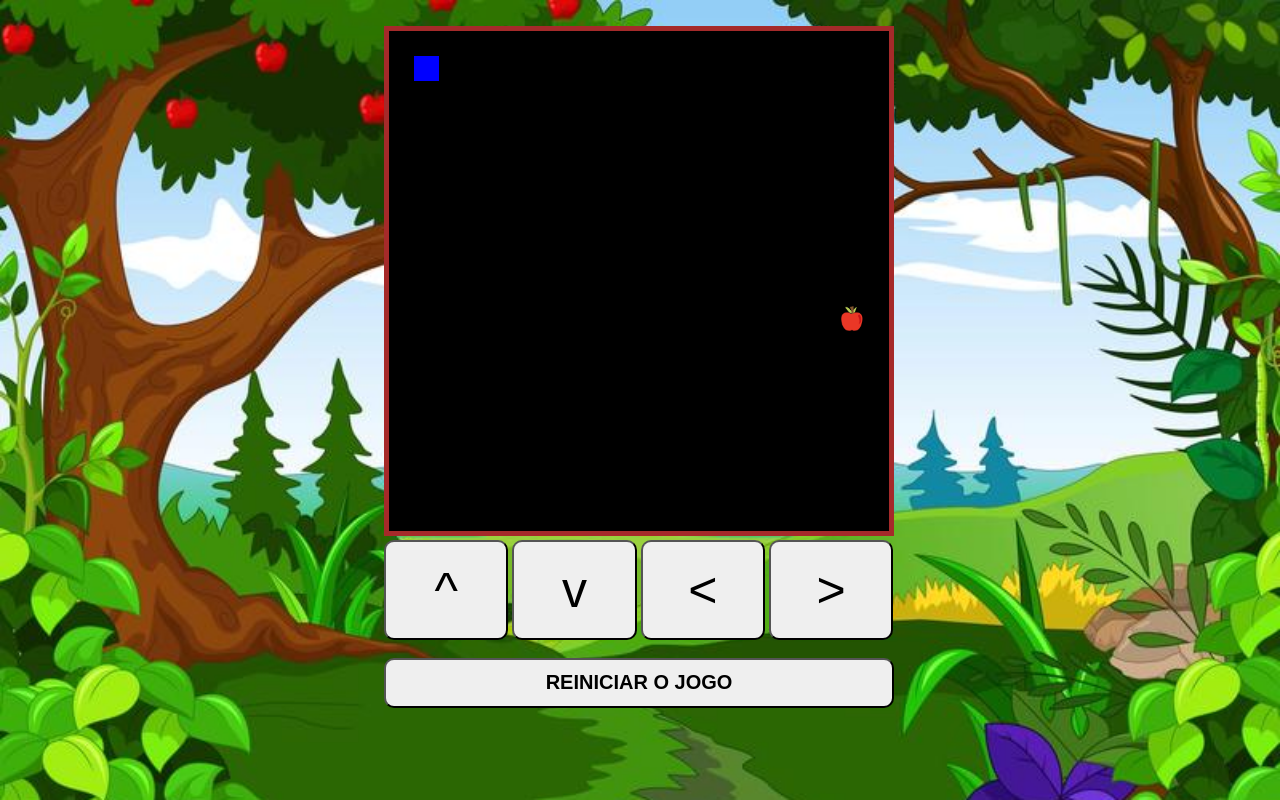
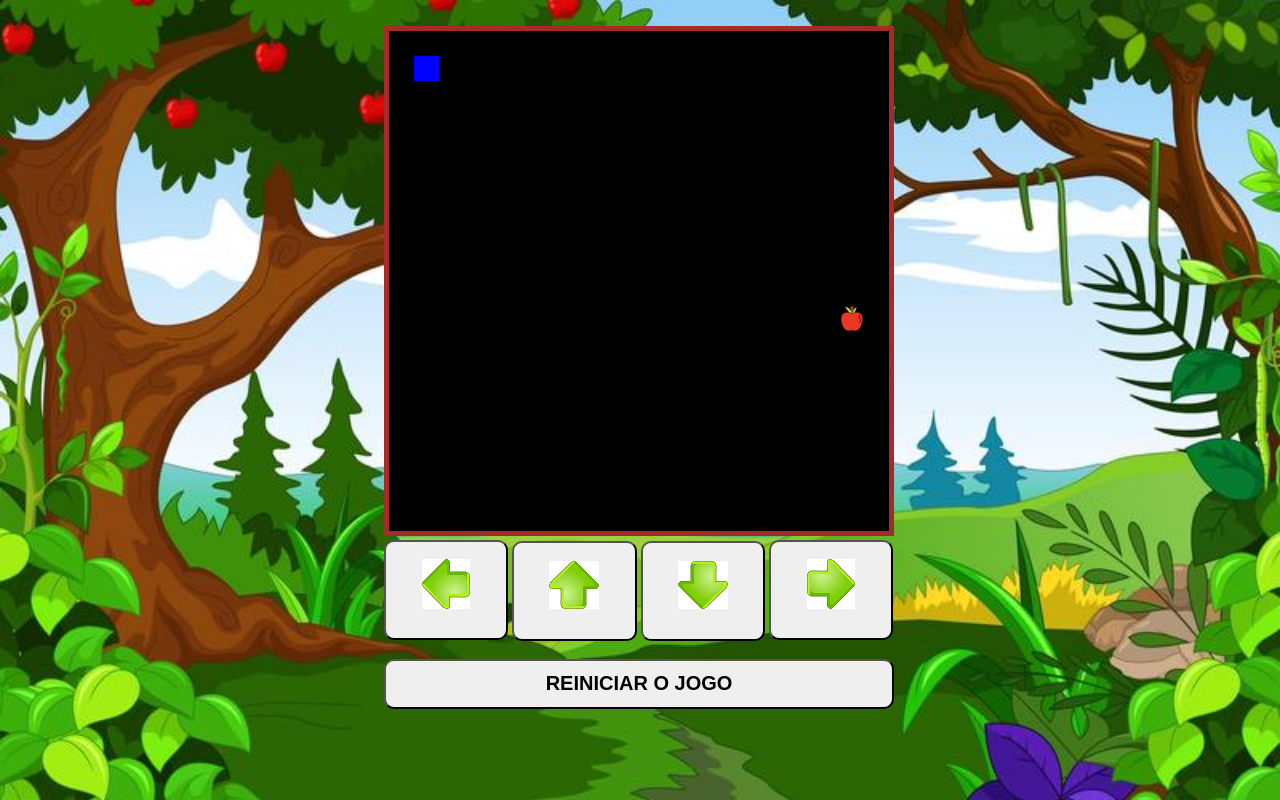
Before and after one commit to sieg3d/Snake-DevWeb-II, a plain HTML site: page index.html in a window 1280 px wide. Drawn offline with Linux system fonts and the light colour scheme.

Commit message:
Setas personalizadas
adicionadas imagens com tom verde para harmonizar com o conteudo floresta

```diff
--- a/index.html
+++ b/index.html
@@ -13,10 +13,10 @@
     <canvas id="tela"></canvas>
     <br>
     <div class="direcao">
-    <button id="cima" onclick="cima()">^</button>
-    <button id="baixo" onclick="baixo()">v</button>
-    <button id="esq" onclick="esq()"><</button>
-    <button id="dir" onclick="dir()">></button>
+        <button id="esq" onclick="esq()"><img src="img/esquerda.png"></button>
+    <button id="cima" onclick="cima()"><img src="img/cima.png" alt=""></button>
+    <button id="baixo" onclick="baixo()"><img src="img/baixo.png" alt=""></button>
+    <button id="dir" onclick="dir()"><img src="img/direita.png" alt=""></button>
     </div>
     <br>
     <button id="reiniciar" onclick="reiniciarJogo()">REINICIAR O JOGO</button>
```
Also changed, not shown: img/baixo.png (added), img/cima.png (added), img/direita.png (added), img/esquerda.png (added).
